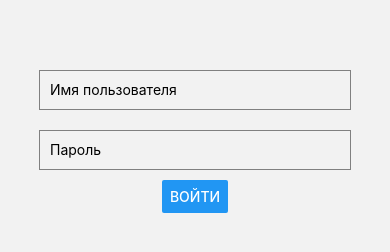
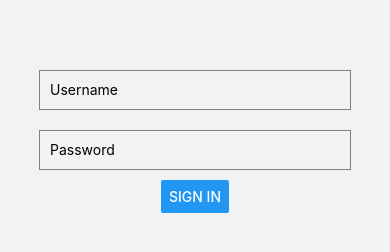
Before and after one commit to MrFireDeN/RandomUserApp, a React Native app: screen /Login in a window 390 px wide. Shown: the part 318-570 px from the top of the page. Built offline with nearby package versions, Linux system fonts and the light colour scheme.

Commit message:
fix: заменена Weather на RandomUser

```diff
--- a/App.js
+++ b/App.js
@@ -1,8 +1,11 @@
 import { StatusBar } from 'expo-status-bar';
 import { StyleSheet, Text, View } from 'react-native';
+
 import LoginScreen from './screens/login.js';
-import Weather from './screens/weather.js';
+import RandomUser from './screens/randomuser.js';
+
 import * as React from 'react';
+
 import { NavigationContainer } from '@react-navigation/native';
 import { createStackNavigator } from '@react-navigation/stack';
 
@@ -17,7 +20,7 @@ const App = () => {
           component={LoginScreen}
           options={{ title: 'Login' }}
         />
-        <Stack.Screen name="Weather" component={Weather} />
+        <Stack.Screen name="RandomUser" component={RandomUser} />
       </Stack.Navigator>
     </NavigationContainer>
   );
--- a/screens/login.js
+++ b/screens/login.js
@@ -9,7 +9,7 @@ const Login = ({ onLogin, navigation }) => { // Добавляем navigation в
   const handleLoginPress = () => {
     if (username === 'admin' && password === 'admin') {
       if (navigation) {
-        navigation.navigate('Weather'); // Используем navigation.navigate для перехода
+        navigation.navigate('RandomUser'); // Используем navigation.navigate для перехода
       } else {
         console.error('Navigation is undefined');
       }
@@ -23,18 +23,18 @@ const Login = ({ onLogin, navigation }) => { // Добавляем navigation в
     <View style={styles.container}>
       <TextInput
         style={styles.input}
-        placeholder="Имя пользователя"
+        placeholder="Username"
         value={username}
         onChangeText={setUsername}
       />
       <TextInput
         style={styles.input}
-        placeholder="Пароль"
+        placeholder="Password"
         value={password}
         onChangeText={setPassword}
         secureTextEntry
       />
-      <Button title="Войти" onPress={() => handleLoginPress} />
+      <Button title="Sign in" onPress={() => handleLoginPress} />
       {error && <Text style={styles.errorText}>{error}</Text>}
     </View>
   );
```
